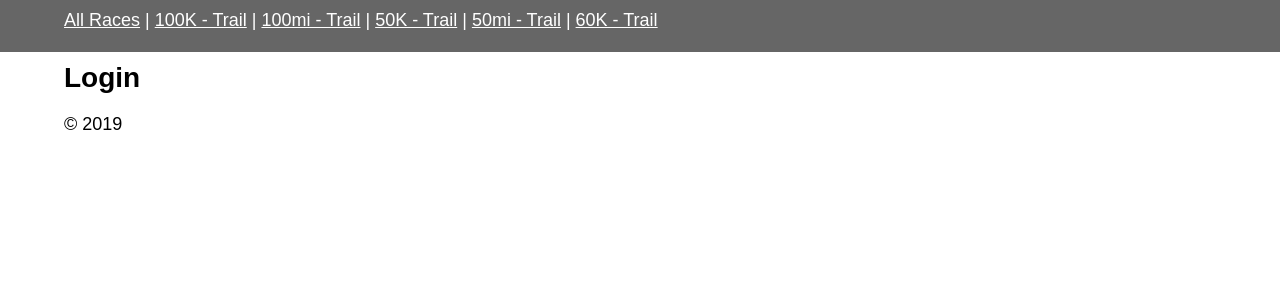
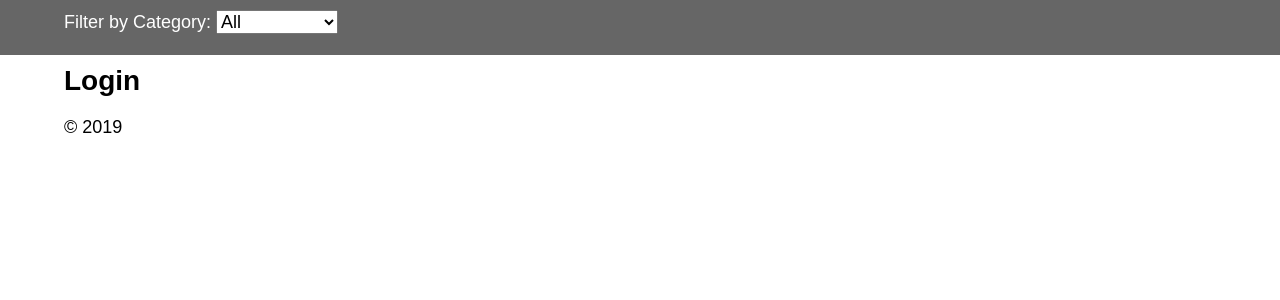
Before and after one commit to StephenGnoza/ultramarathoncatalogue, a Flask app: page /login in a window 1280 px wide. Shown: the part 230-530 px from the top of the page. Run offline with Flask 2, Linux system fonts and the light colour scheme; data comes from the database, SQL or seed files in the repository; some libraries are stand-ins or nearby versions.

Commit message:
Change category filter to dropdown.

```diff
--- a/application.py
+++ b/application.py
@@ -215,7 +215,7 @@ def HomePage():
 def RaceCatList(race_cat_id):
     races = session.query(RaceItem).filter_by(race_cat_id=race_cat_id)
     racecat = session.query(RaceCat).filter_by(id=race_cat_id).one()
-    return render_template('races.html', months=months, states=states, racecats=racecats, races=races, racecat=racecat)
+    return render_template('races.html', months=months, states=states, racecats=racecats, races=races, racecat=racecat, race_cat_id=race_cat_id)
 
 #race page
 @app.route('/race/<int:race_id>')
--- a/templates/nav.html
+++ b/templates/nav.html
@@ -1,10 +1,13 @@
 <div class="navigation">
 
   <div class="nav_race_cat">
-    <a href="/" class="navlink">All Races</a>
-    {% for racecat in racecats %}
-      | <a href="/racecat/{{ racecat.id }}" class="navlink">{{ racecat.name}}</a>
-    {% endfor %}
+    Filter by Category:
+    <select name="race_cat_list" onchange="document.location.href=this.value">
+      <option value="/">All</option>
+      {% for racecat in racecats %}
+        <option value="/racecat/{{ racecat.id }}" {% if racecat.id==race_cat_id %} selected {% endif %}>{{ racecat.name}}</option>
+      {% endfor %}
+    </select>
   </div>
 
   {%if 'user_id' in session %}
@@ -12,22 +15,4 @@
       <a href="/race/add" class="navlink">Add Race</a>
     </div>
   {% endif %}
-
-
-<!--
-<form method="post">
-    Choose by Month:
-    <select type="select" name="filter_month">
-    {% for month in months %}
-    <option>{{ month.name }}</option>
-    {% endfor %}
-    </select>
-    Choose by State:
-    <select type="select" name="filter_states">
-    {% for state in states %}
-    <option>{{ state.name }}</option>
-    {% endfor %}
-    </select>
-</form>
--->
 </div>
```
